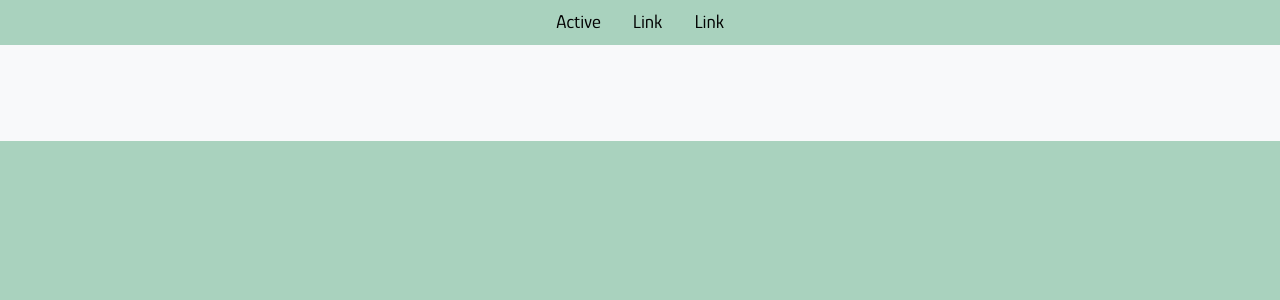
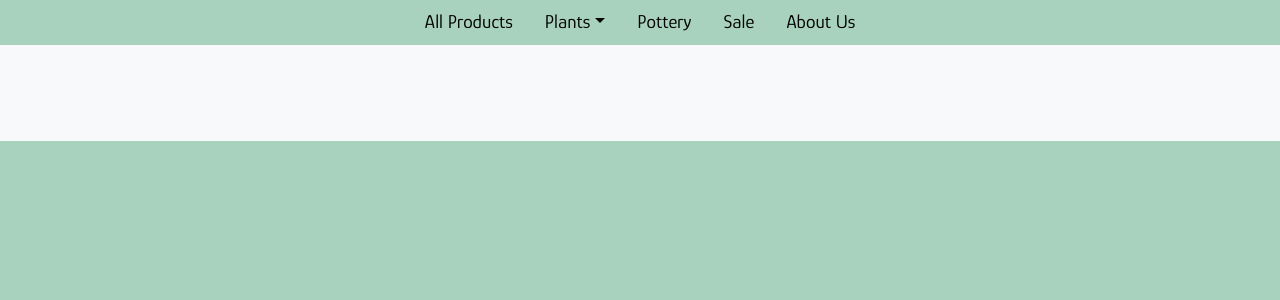
Before and after one commit to hddahdda/plant_ecommerce, a Django app: page /products/ in a window 1280 px wide. Shown: the part 100-400 px from the top of the page. Run offline with Django 3.2, Linux system fonts and the light colour scheme; data that the repository does not hold is empty.

Commit message:
added category search views

```diff
--- a/products/views.py
+++ b/products/views.py
@@ -1,7 +1,7 @@
 from django.shortcuts import render, redirect, reverse, get_object_or_404
 from django.contrib import messages
 from django.db.models import Q
-from .models import Product, Image
+from .models import Product, Image, Category
 
 # Create your views here.
 
@@ -11,8 +11,14 @@ def view_products(request):
 
     products = Product.objects.all()
     query = None
+    categories = None
 
     if request.GET:
+        if 'category' in request.GET:
+            categories = request.GET['category'].split(',')
+            products = products.filter(category__name__in=categories)
+            categories = Category.objects.filter(name__in=categories)
+
         if 'q' in request.GET:
             query = request.GET['q']
             if not query:
@@ -25,6 +31,7 @@ def view_products(request):
     context = {
         'products': products,
         'search_term': query,
+        'current_categories': categories,
     }
 
     return render(request, 'products/products.html', context)
--- a/templates/base.html
+++ b/templates/base.html
@@ -34,7 +34,7 @@
     <title>Plantiq {% block extra_title %}{% endblock %}</title>
   </head>
   <body>
-    <div class="navbar-background">
+  <div class="navbar-background">
       <nav class="navbar">
         <a class="navbar-brand" href="{% url 'home' %}">Plantiq</a>
         <form method="GET" action="{% url 'products' %}" class="form-inline my-2 my-lg-0 search">
@@ -52,16 +52,28 @@
     </div>
   </nav>
     <div class="container-fluid">
+
       <ul class="nav justify-content-center">
        <li class="nav-item">
-         <a class="nav-link active" href="#">Active</a>
+         <a class="nav-link" href="{% url 'products' %}">All Products</a>
+       </li>
+       <li class="nav-item dropdown">
+        <a class="nav-link dropdown-toggle" href="#" id="dropdown09" data-bs-toggle="dropdown" aria-expanded="false">Plants</a>
+        <ul class="dropdown-menu" aria-labelledby="dropdown09">
+          <li><a class="dropdown-item" href="{% url 'products' %}?category=houseplant">Houseplants</a></li>
+          <li><a class="dropdown-item" href="{% url 'products' %}?category=outdoor_plants">Outdoor plants</a></li>
+          <li><a class="dropdown-item" href="#">Something else here</a></li>
+        </ul>
+        </li>
+        <li class="nav-item">
+          <a class="nav-link" href="{% url 'products' %}?category=pottery">Pottery</a>
+        </li>
+       <li class="nav-item">
+         <a class="nav-link" href="#">Sale</a>
        </li>
        <li class="nav-item">
-         <a class="nav-link" href="#">Link</a>
-       </li>
-       <li class="nav-item">
-         <a class="nav-link" href="#">Link</a>
-       </li>
+        <a class="nav-link" href="#">About Us</a>
+      </li>
      </div>
     </div>
 
```
